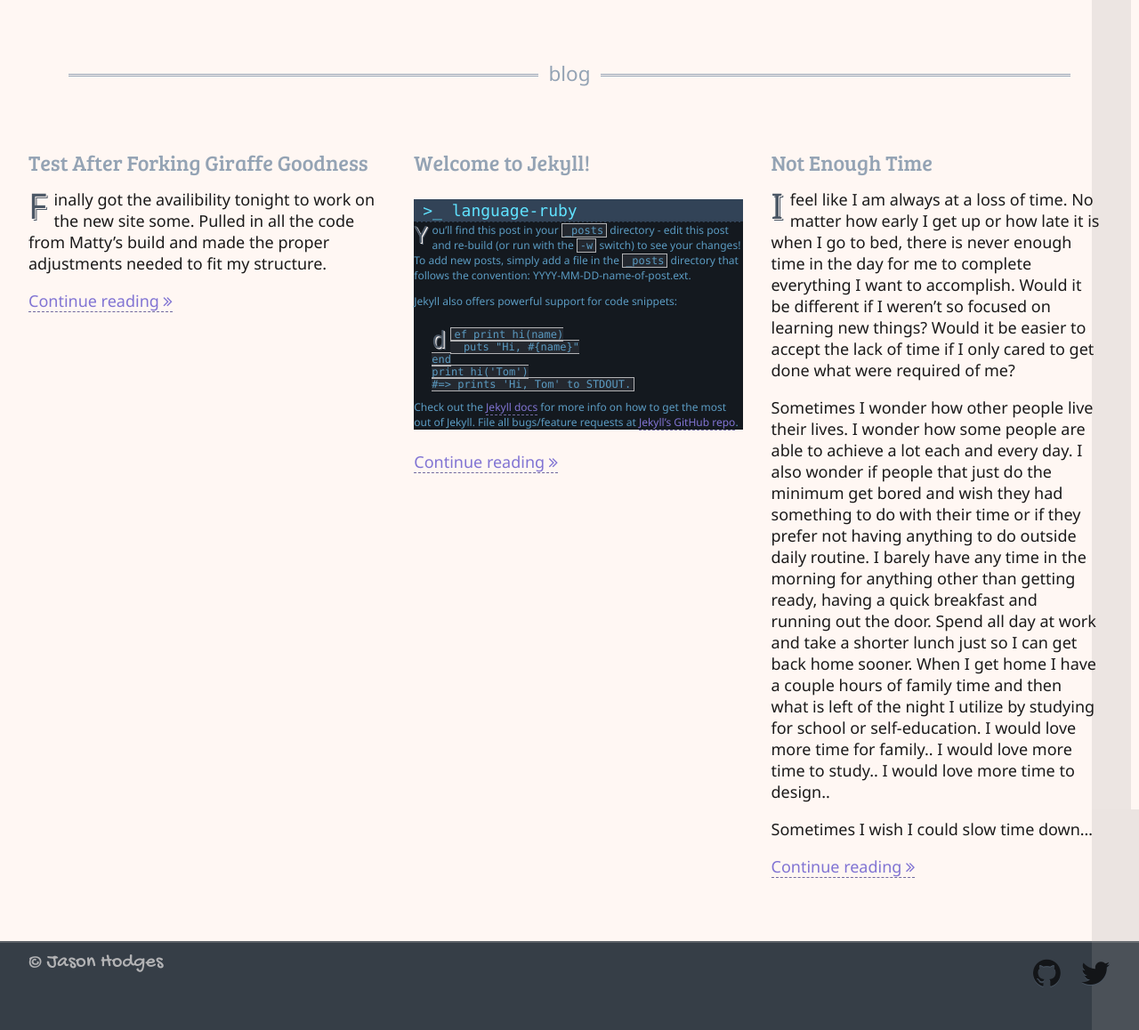
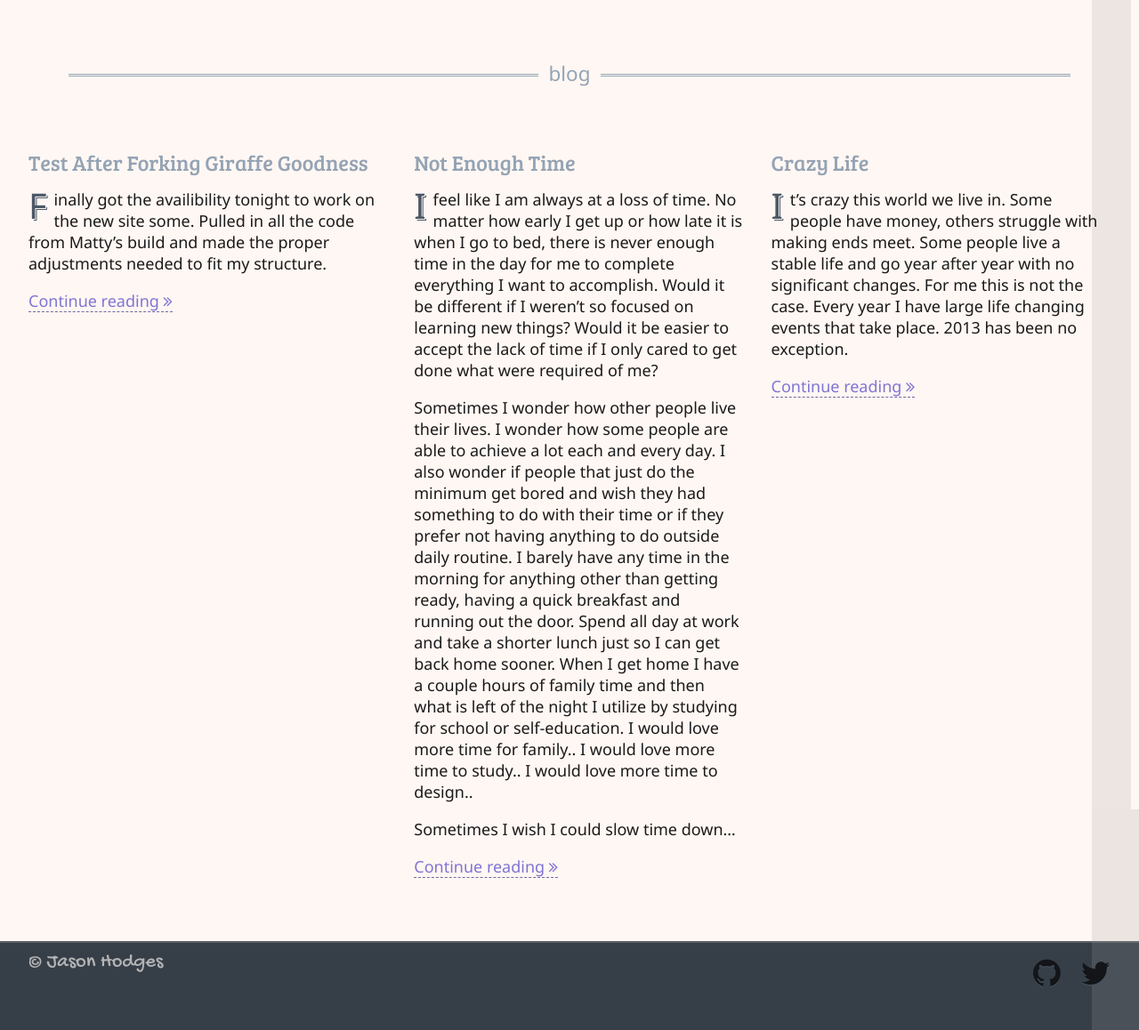
Before and after one commit to jasonhodges/old_jasonhodges.github.io, a Jekyll site: the page built from index.html, in a window 1280 px wide and 1400 px high, scrolled down 196 px. Shown: the part 242-1400 px from the top of the window at 89% size. Built offline with Jekyll 4.4.1, drawn with Linux system fonts in a browser that asks for light colours; nearby versions of some CDN libraries; grey boxes are pictures that could not be loaded.

Commit message:
post updates to work with 'default'

```diff
--- a/_posts/2013-11-15-Crazy-Life.markdown
+++ b/_posts/2013-11-15-Crazy-Life.markdown
@@ -1,6 +1,8 @@
 ---
-layout: post
+layout: default
 title:  "Crazy Life"
+excerpt : It's crazy this world we live in. Some people have money, others struggle with making ends meet.
+comments : true
 date:   2013-11-15 20:12:00
 categories: life
 ---
--- a/_posts/2013-11-26-welcome-to-jekyll.markdown
+++ /dev/null
@@ -1,24 +0,0 @@
----
-layout: post
-title:  "Welcome to Jekyll!"
-date:   2013-11-26 20:50:56
-categories: jekyll update
----
-
-You'll find this post in your `_posts` directory - edit this post and re-build (or run with the `-w` switch) to see your changes!
-To add new posts, simply add a file in the `_posts` directory that follows the convention: YYYY-MM-DD-name-of-post.ext.
-
-Jekyll also offers powerful support for code snippets:
-
-{% highlight ruby %}
-def print_hi(name)
-  puts "Hi, #{name}"
-end
-print_hi('Tom')
-#=> prints 'Hi, Tom' to STDOUT.
-{% endhighlight %}
-
-Check out the [Jekyll docs][jekyll] for more info on how to get the most out of Jekyll. File all bugs/feature requests at [Jekyll's GitHub repo][jekyll-gh].
-
-[jekyll-gh]: https://github.com/mojombo/jekyll
-[jekyll]:    http://jekyllrb.com
```
Also changed, not shown: _posts/2013-11-25-Not-Enough-Time.md (+3 -1 lines).
